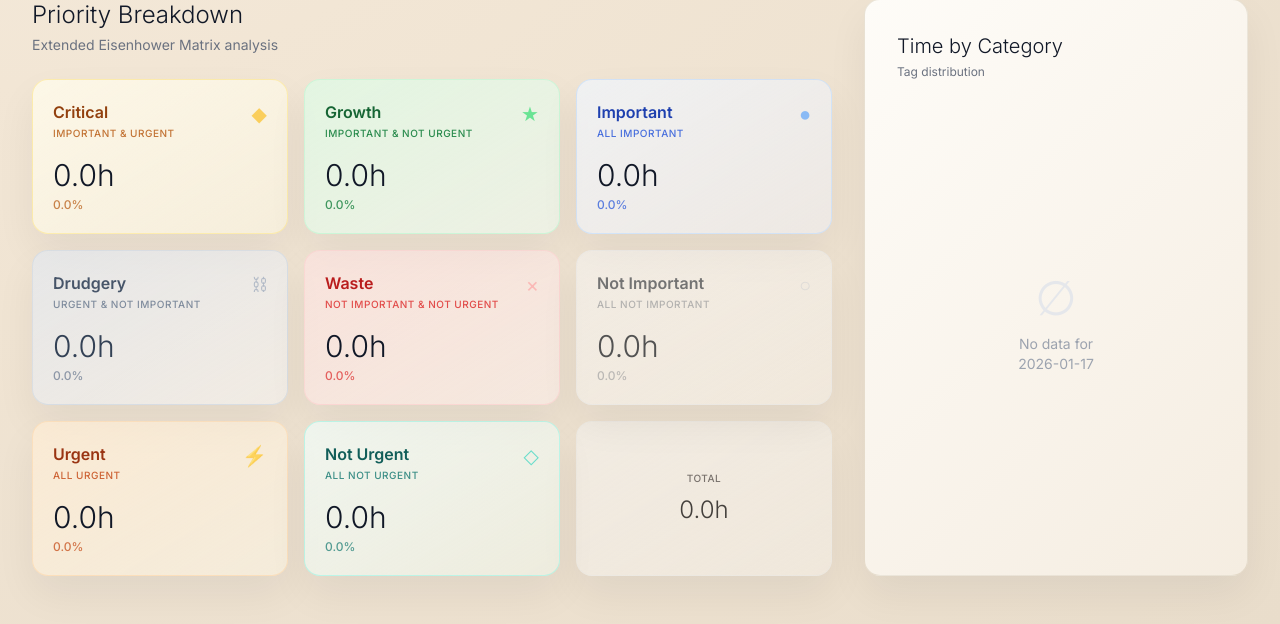
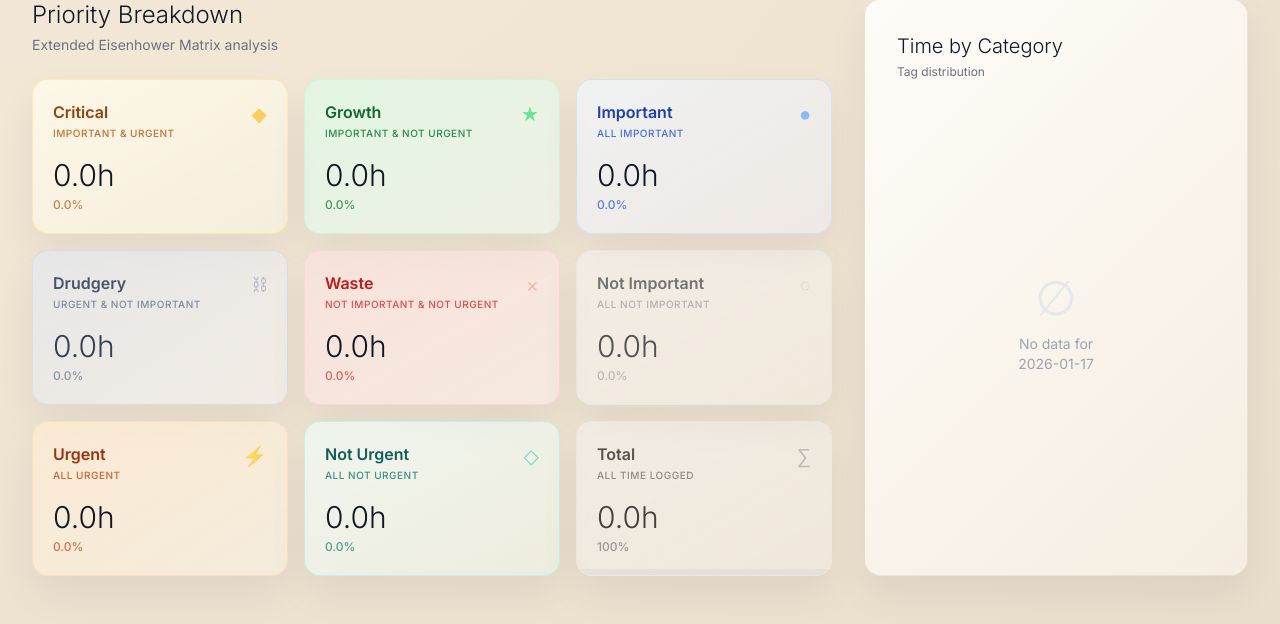
Before and after one commit to Harsh-0024/Time-Tracker-Pro, a Flask app: page / in a window 1280 px wide. Shown: the part 636-1260 px from the top of the page. Run offline with Flask 3, Linux system fonts and the light colour scheme; data that the repository does not hold is empty; some libraries are stand-ins or nearby versions.

Commit message:
more aesthetic graphs

```diff
--- a/templates/dashboard.html
+++ b/templates/dashboard.html
@@ -481,9 +481,19 @@
                     </div>
 
                     <!-- Total - Neutral Grey/Beige (pure fact, no emotion) -->
-                    <div class="luxury-card rounded-xl md:rounded-2xl p-3 md:p-5 bg-gradient-to-br from-stone-100/50 to-neutral-50/30 border-stone-200/40 flex flex-col justify-center items-center col-span-2 md:col-span-1">
-                        <div class="text-[8px] md:text-[10px] text-stone-500 font-medium uppercase tracking-wider mb-1 md:mb-2">Total</div>
-                        <div class="text-xl md:text-2xl font-light text-stone-700"><span class="js-hover-hours" data-hours="{{ matrix.total_hours }}">{{ matrix.total_hours }}h</span></div>
+                    <div class="matrix-card luxury-card rounded-xl md:rounded-2xl p-3 md:p-5 bg-gradient-to-br from-stone-100/50 to-neutral-50/30 border-stone-200/40 hover:shadow-lg transition-all duration-300 relative overflow-hidden col-span-2 md:col-span-1">
+                        <div class="absolute bottom-0 left-0 h-1.5 bg-stone-300/40 transition-all duration-500" style="width: 100%"></div>
+                        <div class="relative z-10">
+                            <div class="flex justify-between items-start mb-2 md:mb-4">
+                                <div>
+                                    <h4 class="text-stone-600 font-semibold text-sm md:text-base mb-0.5">Total</h4>
+                                    <p class="text-[8px] md:text-[10px] text-stone-500/80 font-medium uppercase tracking-wider">All Time Logged</p>
+                                </div>
+                                <div class="text-lg md:text-xl text-stone-400/70">∑</div>
+                            </div>
+                            <div class="text-2xl md:text-3xl font-light text-stone-700 mb-1"><span class="js-hover-hours" data-hours="{{ matrix.total_hours }}">{{ matrix.total_hours }}h</span></div>
+                            <div class="text-[10px] md:text-xs font-medium text-stone-500/70">100%</div>
+                        </div>
                     </div>
                 </div>
             </div>
@@ -664,11 +674,11 @@
         };
 
         const TAG_COLOR_MAP = {
-            'Work': '#3B82F6',
-            'Necessity': '#F97316',
-            'Soul': '#A855F7',
-            'Rest': '#06B6D4',
-            'Waste': '#6B7280'
+            'Work': '#10B981',
+            'Necessity': '#F59E0B',
+            'Soul': '#6366F1',
+            'Rest': '#C4B5FD',
+            'Waste': '#DC2626'
         };
 
         const SPECIAL_TAGS = Object.keys(TAG_COLOR_MAP);
@@ -1079,16 +1089,28 @@
                         labels: labels,
                         datasets: [{
                             data: values,
-                            backgroundColor: colors
+                            backgroundColor: colors,
+                            borderWidth: 2,
+                            borderColor: '#FFFFFF',
+                            hoverOffset: 10,
+                            hoverBorderWidth: 3
                         }]
                     },
                     options: {
                         responsive: true,
                         maintainAspectRatio: false,
+                        spacing: 3,
                         plugins: {
                             legend: {
                                 position: 'bottom',
                                 labels: {
+                                    font: { family: 'Inter', size: 11, weight: '500' },
+                                    padding: 14,
+                                    color: '#374151',
+                                    usePointStyle: true,
+                                    pointStyle: 'circle',
+                                    boxWidth: 10,
+                                    boxHeight: 10,
                                     generateLabels: function(chart) {
                                         const labels = chart.data.labels || [];
                                         const data = chart.data.datasets[0]?.data || [];
@@ -1130,11 +1152,15 @@
                                 }
                             },
                             tooltip: {
-                                backgroundColor: 'rgba(31, 41, 55, 0.95)',
-                                padding: 12,
-                                titleFont: { family: 'Inter', size: 12, weight: '500' },
-                                bodyFont: { family: 'Inter', size: 11 },
-                                cornerRadius: 8,
+                                backgroundColor: 'rgba(17, 24, 39, 0.96)',
+                                padding: 14,
+                                titleFont: { family: 'Inter', size: 13, weight: '600' },
+                                bodyFont: { family: 'Inter', size: 12, weight: '400' },
+                                cornerRadius: 10,
+                                displayColors: true,
+                                boxWidth: 10,
+                                boxHeight: 10,
+                                boxPadding: 6,
                                 callbacks: {
                                     label: function(context) {
                                         const raw = context.label;
@@ -1306,14 +1332,17 @@
                             datasets: [{
                                 data: tagData,
                                 backgroundColor: tagColors,
-                                borderWidth: 0,
-                                hoverOffset: 8
+                                borderWidth: 2,
+                                borderColor: '#FFFFFF',
+                                hoverOffset: 12,
+                                hoverBorderWidth: 3
                             }]
                         },
                         options: {
                             responsive: true,
                             maintainAspectRatio: false,
-                            cutout: isMobile ? '80%' : '75%',
+                            cutout: isMobile ? '70%' : '68%',
+                            spacing: 3,
                             plugins: {
                                 legend: {
                                     display: !isMobile,
@@ -1321,18 +1350,24 @@
                                     maxWidth: 280,
                                     labels: {
                                         usePointStyle: true,
-                                        font: { family: 'Inter', size: 10, weight: '400' },
-                                        padding: 10,
-                                        color: '#6B7280',
-                                        boxWidth: 8
+                                        pointStyle: 'circle',
+                                        font: { family: 'Inter', size: 11, weight: '500' },
+                                        padding: 14,
+                                        color: '#374151',
+                                        boxWidth: 10,
+                                        boxHeight: 10
                                     }
                                 },
                                 tooltip: {
-                                    backgroundColor: 'rgba(31, 41, 55, 0.95)',
-                                    padding: 12,
-                                    titleFont: { family: 'Inter', size: 12, weight: '500' },
-                                    bodyFont: { family: 'Inter', size: 11 },
-                                    cornerRadius: 8,
+                                    backgroundColor: 'rgba(17, 24, 39, 0.96)',
+                                    padding: 14,
+                                    titleFont: { family: 'Inter', size: 13, weight: '600' },
+                                    bodyFont: { family: 'Inter', size: 12, weight: '400' },
+                                    cornerRadius: 10,
+                                    displayColors: true,
+                                    boxWidth: 10,
+                                    boxHeight: 10,
+                                    boxPadding: 6,
                                     callbacks: {
                                         label: function(context) {
                                             const label = context.label || '';
```
